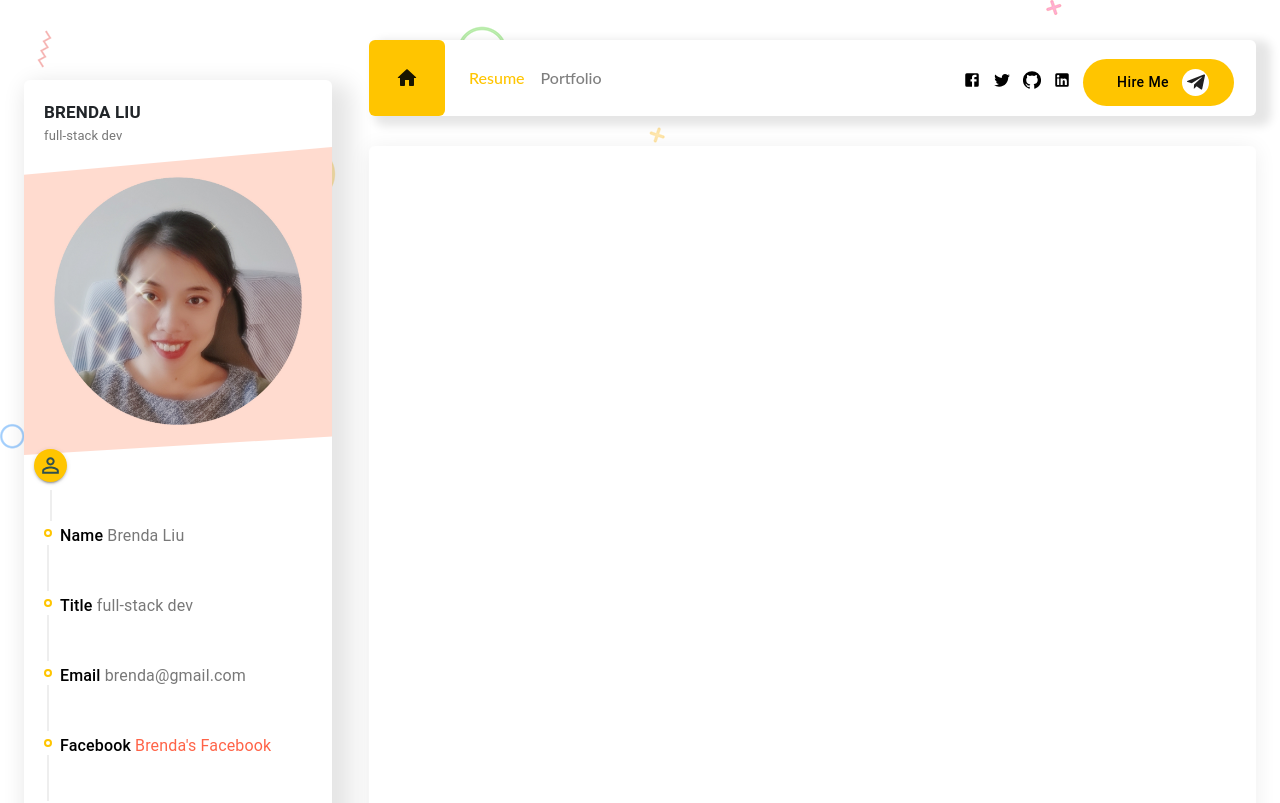
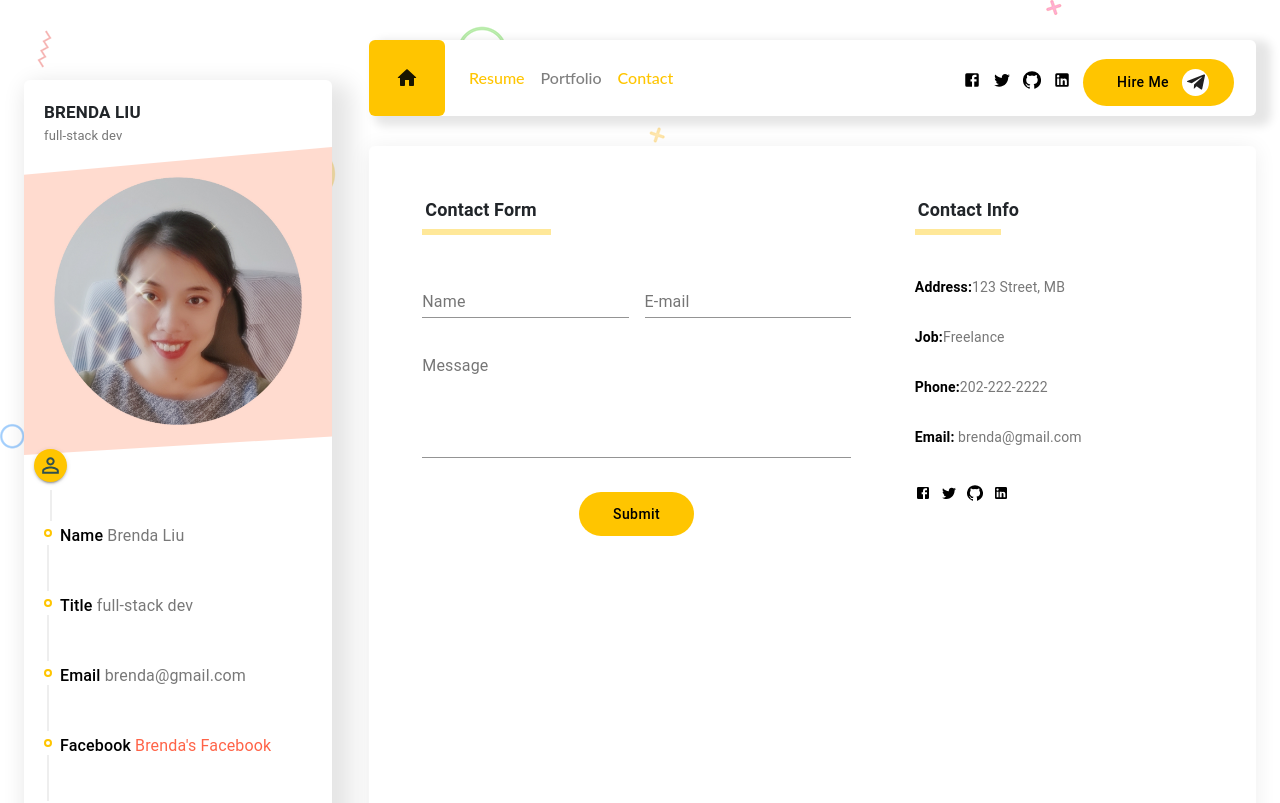
Before and after one commit to shijing0628/materialUI-react-myportfolio, a React (Create React App) app: page /contact in a window 1280 px wide. Shown: the top 803 px of the page. Built offline with nearby package versions, Linux system fonts and the light colour scheme.

Commit message:
Contact form is done

```diff
--- a/src/App.css
+++ b/src/App.css
@@ -53,7 +53,7 @@ body {
 
 .section_title span {
   position: absolute;
-  height: 7px !important;
+  height: 6px !important;
   width: 12%;
   bottom: 0;
   opacity: 0.4;
--- a/src/App.js
+++ b/src/App.js
@@ -6,6 +6,7 @@ import Header from "./components/Header/Header";
 import Footer from "./components/Footer/Footer";
 import Portfolio from "./pages/Portfolio/Portfolio";
 import Resume from './pages/Resume/Resume';
+import Contact from './pages/Contact/Contact';
 
 
 import { BrowserRouter as Router, Route, Switch } from 'react-router-dom'
@@ -31,6 +32,9 @@ function App() {
                   <Route path='/portfolio'>
                     <Portfolio />
                   </Route>
+                  <Route path='/contact'>
+                    <Contact />
+                  </Route>
                 </Switch>
               </div>
 
--- a/src/components/Header/Header.js
+++ b/src/components/Header/Header.js
@@ -26,6 +26,8 @@ const Header = (props) => {
       </Nav.Link>
       <Nav.Link as={NavLink} to='/portfolio' className={pathName == '/portfolio' ? 'header_link_active' : 'header_link'}>Portfolio
       </Nav.Link>
+      <Nav.Link as={NavLink} to='/contact' className={pathName == '/contact' ? 'header_link_active' : 'header_link'}>Contact
+      </Nav.Link>
      </Nav>
      <div className="header_right">
       {Object.keys(resumeData.socials).map(key => (
--- a/src/components/MyButton/MyButton.css
+++ b/src/components/MyButton/MyButton.css
@@ -10,11 +10,13 @@
   -moz-border-radius: 50px;
   padding: 10px 29px !important;
   line-height: 15px;
-  display: flex;
+  display: flex !important;
   cursor: pointer;
+  transition: all ease 0.3s !important;
 }
 .custom_btn:hover {
-  transition: all ease 0.3s;
+  background-color: tomato !important;
+  box-shadow: 0 5px 5px 0px rgba(0, 0, 0, 0.2), 0 5px 5px 0px rgba(0, 0, 0, 0.1);
 }
 .custom_btn .btn_icon_container {
   text-align: left !important;
--- /dev/null
+++ b/src/pages/Contact/Contact.css
@@ -0,0 +1,24 @@
+.contact .section_title span {
+  width: 30% !important;
+}
+.contactInfo_item {
+  font-size: 14px !important;
+  color: #787878;
+  line-height: 34px !important;
+}
+.contactInfo_item > span {
+  color: #000;
+  font-weight: 600;
+}
+.contactInfo_socialsContainer {
+  margin-top: 25px;
+}
+.contactInfo_social > a > .MuiSvgIcon-root {
+  font-size: 16px !important;
+  margin-right: 10px;
+  color: #000;
+  transition: all 0.5s;
+}
+.contactInfo_social > a > .MuiSvgIcon-root:hover {
+  color: tomato;
+}
--- /dev/null
+++ b/src/pages/Contact/Contact.js
@@ -0,0 +1,94 @@
+import React from 'react'
+import { Grid, TextField } from '@material-ui/core';
+import { Icon, Typography } from '@material-ui/core';
+import '../../App.css';
+import '../Resume/Resume.css';
+import './Contact.css'
+import MyButton from '../../components/MyButton/MyButton';
+import resumeData from '../../utils/resumeData';
+
+
+const Contact = () => {
+ return (
+  <div >
+   {/* Contact */}
+   <Grid container className="section pb_45 contact" spacing={8}>
+    <Grid item xs={12} lg={7}>
+     <Grid container >
+      <Grid item className="section_title mb_30" xs={12}>
+       <Typography variant="h6" className="section_title_text">Contact Form</Typography>
+       <span></span>
+      </Grid>
+      <Grid item>
+       <Grid container spacing={2}>
+        <Grid item xs={12} sm={6}>
+         <TextField fullWidth name='name' label='Name' />
+        </Grid>
+        <Grid item xs={12} sm={6}>
+         <TextField fullWidth name='email' label='E-mail' />
+        </Grid>
+        <Grid item xs={12} >
+         <TextField fullWidth name='message' label='Message' multiline rows={5} />
+        </Grid >
+        <Grid item xs={12} sm={12} lg={12}>
+         <MyButton text='Submit' />
+        </Grid>
+
+       </Grid>
+      </Grid>
+     </Grid>
+    </Grid>
+    {/* right */}
+    <Grid item xs={12} lg={5}>
+     <Grid container>
+      <Grid item className="section_title mb_30" xs={12}>
+       <Typography variant="h6" className="section_title_text">Contact Info</Typography>
+       <span></span>
+      </Grid>
+      <Grid item xs={12}>
+       <Grid container spacing={2}>
+        <Grid item>
+         <Typography className="contactInfo_item">
+          <span>Address:</span>
+          {resumeData.address}
+         </Typography>
+        </Grid>
+        <Grid item xs={12}>
+         <Typography className="contactInfo_item">
+          <span>Job:</span>
+          {resumeData.job}
+         </Typography>
+        </Grid>
+        <Grid item xs={12}>
+         <Typography className="contactInfo_item">
+          <span>Phone:</span>
+          {resumeData.phone}
+         </Typography>
+        </Grid>
+        <Grid item xs={12}>
+         <Typography className="contactInfo_item">
+          <span>Email:</span>
+          {resumeData.email}
+         </Typography>
+        </Grid>
+       </Grid>
+      </Grid>
+
+      <Grid item xs={12}>
+       <Grid container className='contactInfo_socialsContainer'>
+        {Object.keys(resumeData.socials).map(key => (
+         <Grid item className='contactInfo_social'>
+          <a href={resumeData.socials[key].link}>{resumeData.socials[key].icon}</a>
+         </Grid>
+        ))}
+       </Grid>
+      </Grid>
+
+     </Grid>
+    </Grid>
+   </Grid>
+  </div>
+ )
+}
+
+export default Contact
--- a/src/pages/Resume/Resume.js
+++ b/src/pages/Resume/Resume.js
@@ -127,8 +127,7 @@ const Resume = () => {
      </Grid>
     ))}
    </Grid>
-   {/* Contact */}
-   <Grid container className="section pb_45"></Grid>
+
   </div>
  )
 }
```
